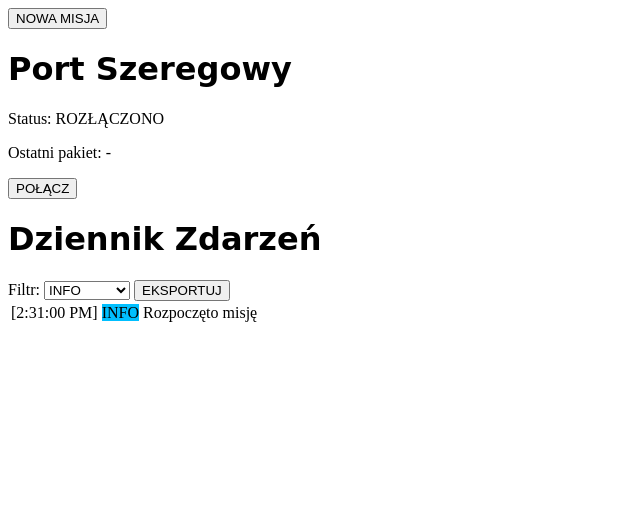
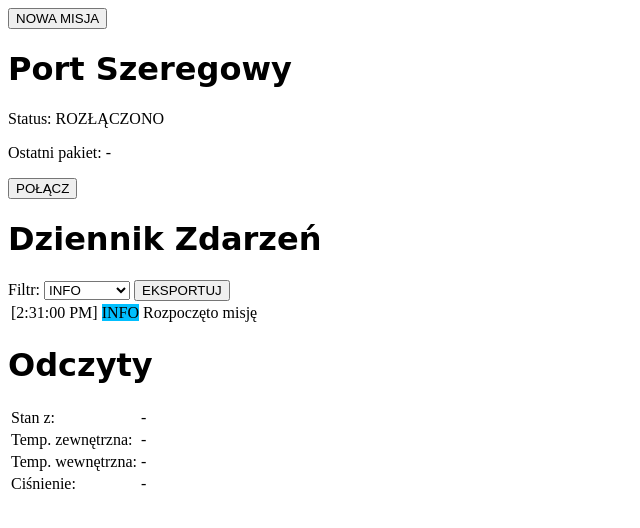
Before and after one commit to Asapros/spacereeds-plotter, a SvelteKit app: page / in a window 1280 px wide. Shown: the top 528 px of the page, without its empty margins (0-640 px from the left). Built offline with nearby package versions, Linux system fonts and the light colour scheme.

Commit message:
added NumericSensorPanel

```diff
--- /dev/null
+++ b/src/lib/sensors/NumericSensorPanel.svelte
@@ -0,0 +1,53 @@
+<script lang="ts">
+    import {getLastEvent, MissionEventType, type ReceiveEvent} from "$lib/events/event.svelte";
+    import type {Reading} from "$lib/schema";
+
+    let lastReceive: ReceiveEvent | undefined = $derived(getLastEvent(MissionEventType.RECEIVE) as ReceiveEvent | undefined);
+    let lastReading: Reading | undefined = $derived(lastReceive?.message);
+
+</script>
+
+<table>
+    <tbody>
+        <tr>
+            <td>Stan z:</td>
+            <td>
+                {#if lastReceive === undefined}
+                    -
+                {:else}
+                    {new Date(lastReceive.timestamp).toLocaleTimeString()}
+                {/if}
+            </td>
+        </tr>
+        <tr>
+            <td>Temp. zewnętrzna:</td>
+            <td>
+                {#if lastReading === undefined}
+                    -
+                {:else}
+                    {lastReading.temperature} &deg;C
+                {/if}
+            </td>
+        </tr>
+        <tr>
+            <td>Temp. wewnętrzna:</td>
+            <td>
+                {#if lastReading === undefined}
+                    -
+                {:else}
+                    {lastReading.internal_temperature} &deg;C
+                {/if}
+            </td>
+        </tr>
+        <tr>
+            <td>Ciśnienie:</td>
+            <td>
+                {#if lastReading === undefined}
+                    -
+                {:else}
+                    {lastReading.pressure} hPa
+                {/if}
+            </td>
+        </tr>
+    </tbody>
+</table>
--- a/src/routes/+page.svelte
+++ b/src/routes/+page.svelte
@@ -6,6 +6,7 @@
     import {missionEvents} from "$lib/events/event.svelte";
     import NewMissionButton from "$lib/mission/NewMissionButton.svelte";
     import {newMission} from "$lib/mission/initialize";
+    import NumericSensorPanel from "$lib/sensors/NumericSensorPanel.svelte";
 
 
     onMount(async () => {
@@ -20,6 +21,8 @@
 <ConnectionPanel />
 <h1>Dziennik Zdarzeń</h1>
 <EventLog />
+<h1>Odczyty</h1>
+<NumericSensorPanel />
 
 <style>
     h1 {
```
